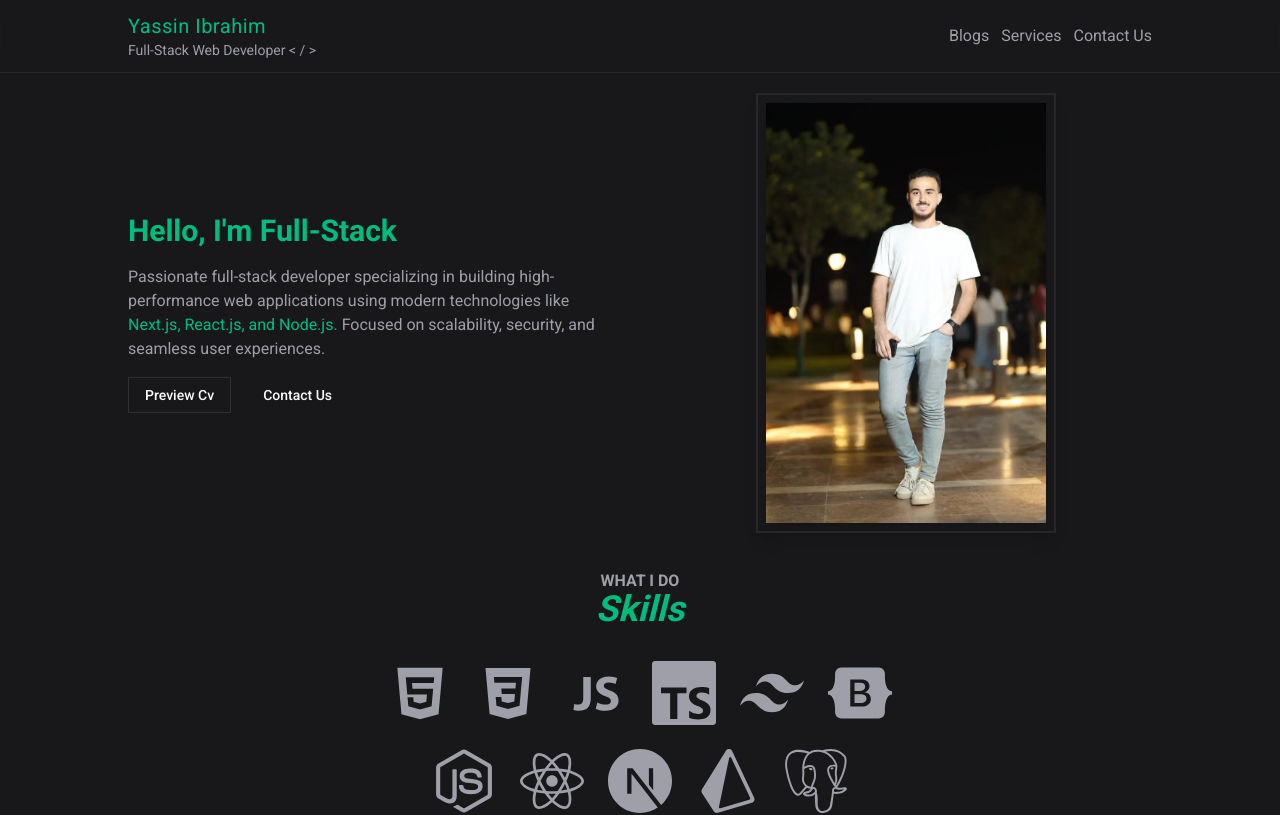
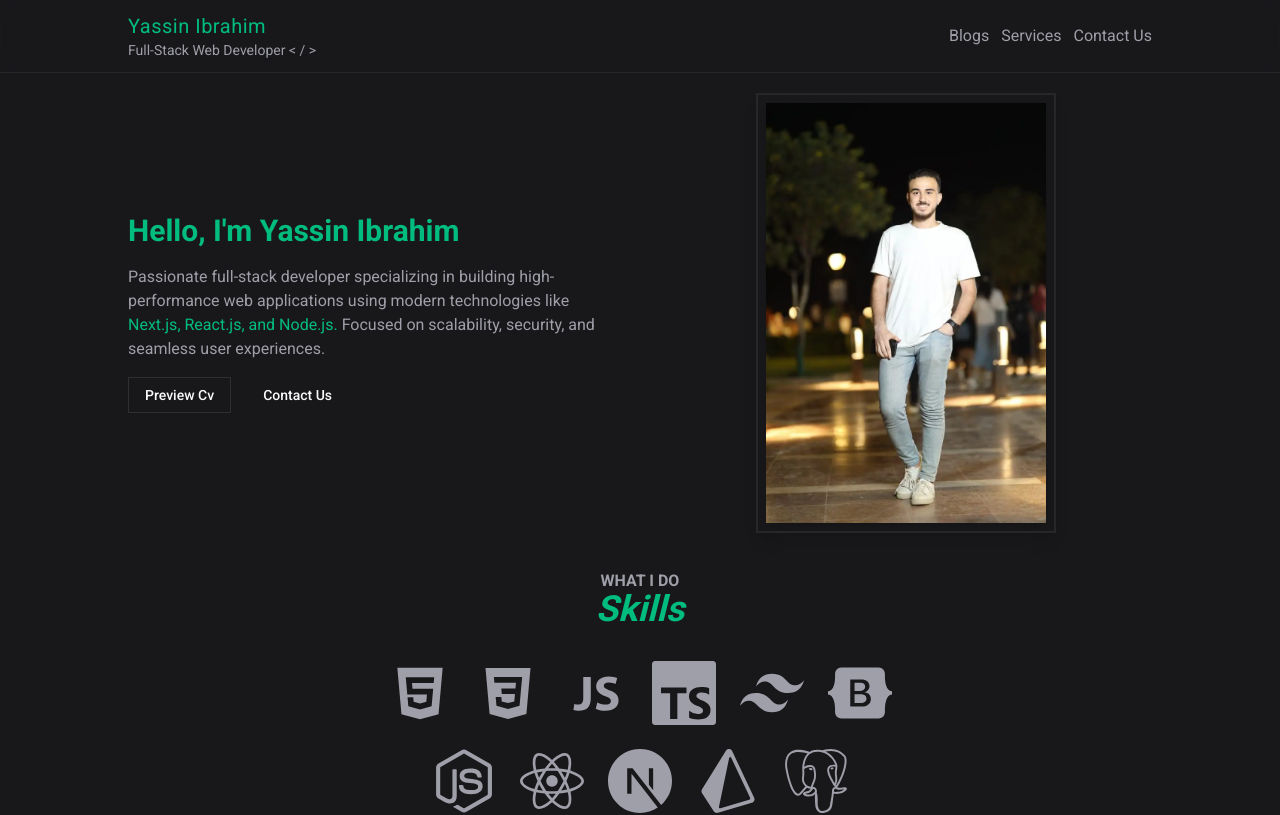
Before and after one commit to yassin-x/portfolio, a Next.js app: page / in a window 1280 px wide. Shown: the top 815 px of the page. Built offline with nearby package versions, Linux system fonts and the light colour scheme.

Commit message:
fix problem

```diff
--- a/package.json
+++ b/package.json
@@ -17,7 +17,6 @@
     "react": "^19.0.0",
     "react-dom": "^19.0.0",
     "react-icons": "^5.5.0",
-    "react-type-animation": "^3.2.0",
     "tailwind-merge": "^3.2.0",
     "tw-animate-css": "^1.2.5"
   },
--- a/src/app/_components/Hero.tsx
+++ b/src/app/_components/Hero.tsx
@@ -3,7 +3,6 @@ import Link from "@/components/link";
 import { Button } from "@/components/ui/button";
 import Image from "next/image";
 import React from "react";
-import { TypeAnimation } from "react-type-animation";
 
 export default function Hero() {
   return (
@@ -11,20 +10,7 @@ export default function Hero() {
       <div className="grid grid-cols-1 lg:grid-cols-2 gap-10 items-center justify-center">
         <div className="flex flex-col justify-center gap-4">
           <h2 className="text-2xl md:text-3xl font-bold text-primary">
-            Hello, I&apos;m{" "}
-            <TypeAnimation
-              sequence={[
-                "Yassin Ibrahim",
-                2000,
-                "Full-Stack Web Developer < / >",
-                2000,
-              ]}
-              speed={10}
-              wrapper="span"
-              cursor={true}
-              repeat={Infinity}
-              className="text-primary select-none"
-            />
+            Hello, I&apos;m Yassin Ibrahim
           </h2>
           <p className="text-muted-foreground text-sm md:text-base">
             Passionate full-stack developer specializing in building
```
Also changed, not shown: 1 other file (tests, documents, lock files or other folders).
